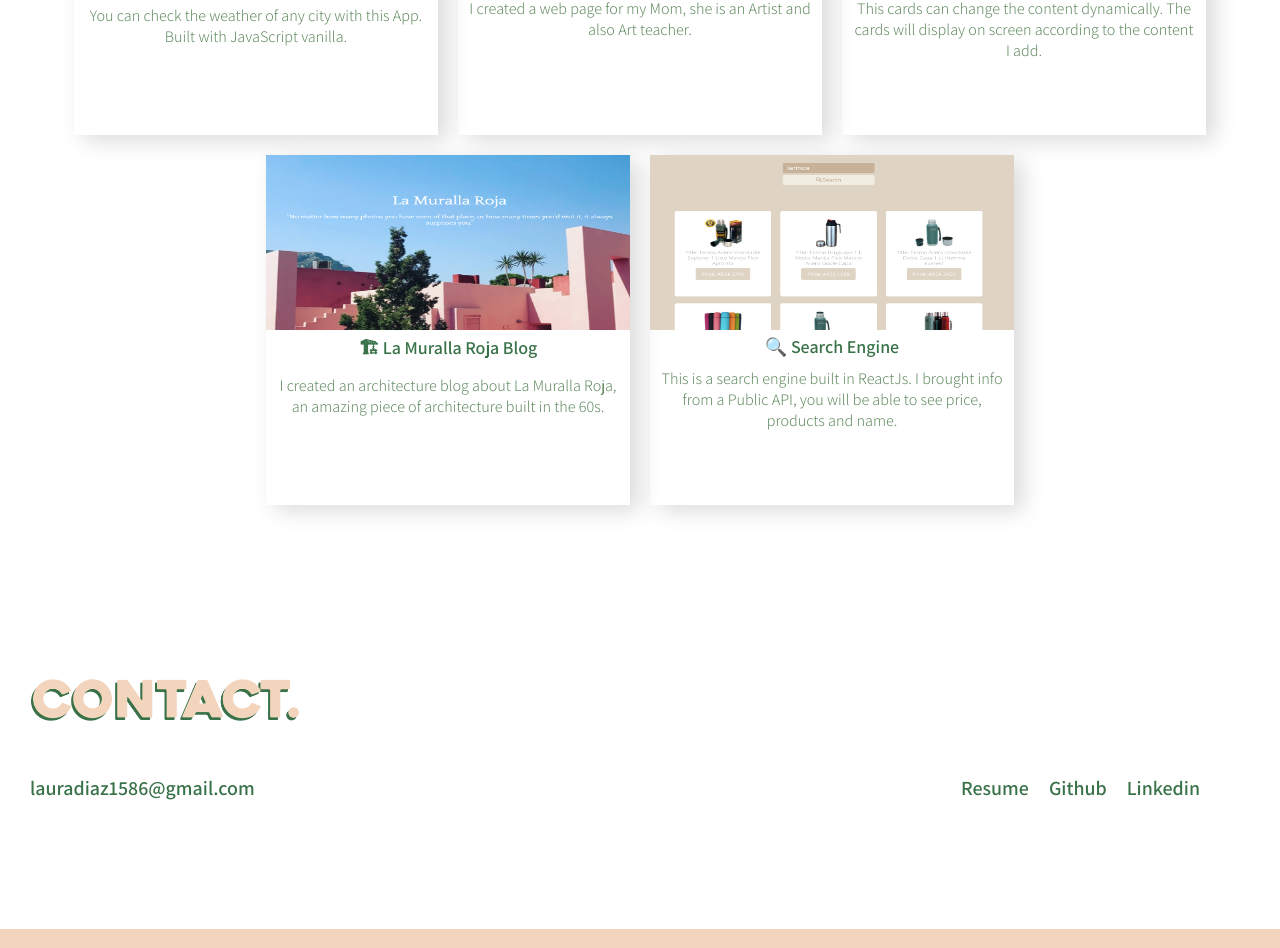
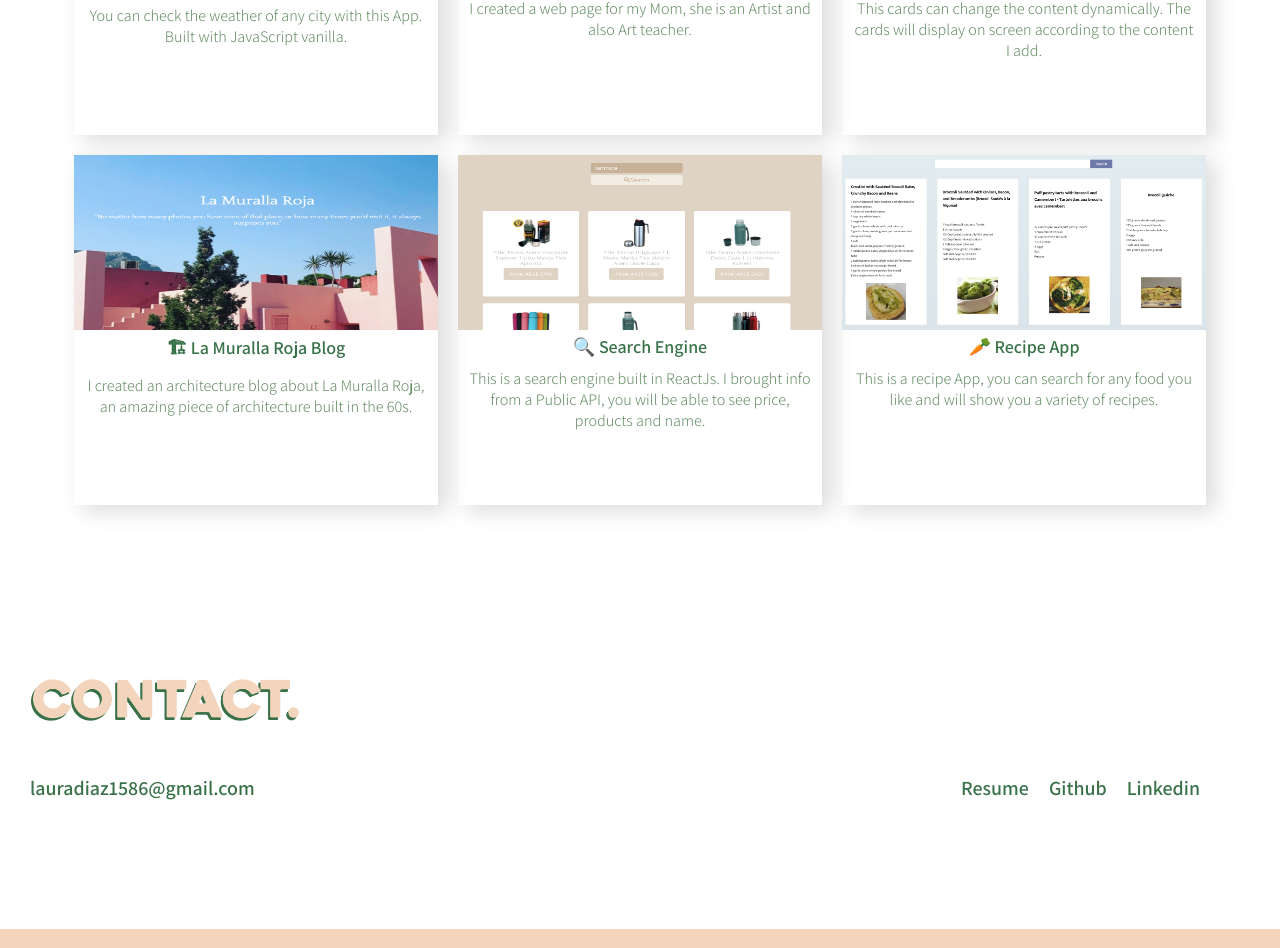
Before and after one commit to lalidiaz/Personal-portfolio-ReactJs, a React (Create React App) app: page / in a window 1280 px wide. Shown: the part 2291-3239 px from the top of the page. Built offline with nearby package versions, Linux system fonts and the light colour scheme.

Commit message:
add another project

```diff
--- a/src/Components/Cards/index.js
+++ b/src/Components/Cards/index.js
@@ -10,6 +10,7 @@ import project6 from '../../assets/project6.png'
 import project7 from '../../assets/project7.png'
 import project8 from '../../assets/project8.png'
 import project9 from '../../assets/project9.png'
+import project10 from'../../assets/project10.png'
 
 class Cards extends React.Component {
   render() {
@@ -74,6 +75,12 @@ class Cards extends React.Component {
         title: '🔍 Search Engine',
         description: "This is a search engine built in ReactJs. I brought info from a Public API, you will be able to see price, products and name.",
         url:'https://fetch-mercadolibre.lalidiaz.vercel.app/'
+      },
+      {
+        img: project10,
+        title: '🥕 Recipe App',
+        description: "This is a recipe App, you can search for any food you like and will show you a variety of recipes.",
+        url:'https://food-recipe-app.vercel.app'
       }
 
     ]
```
Also changed, not shown: src/assets/project10.png (added).
